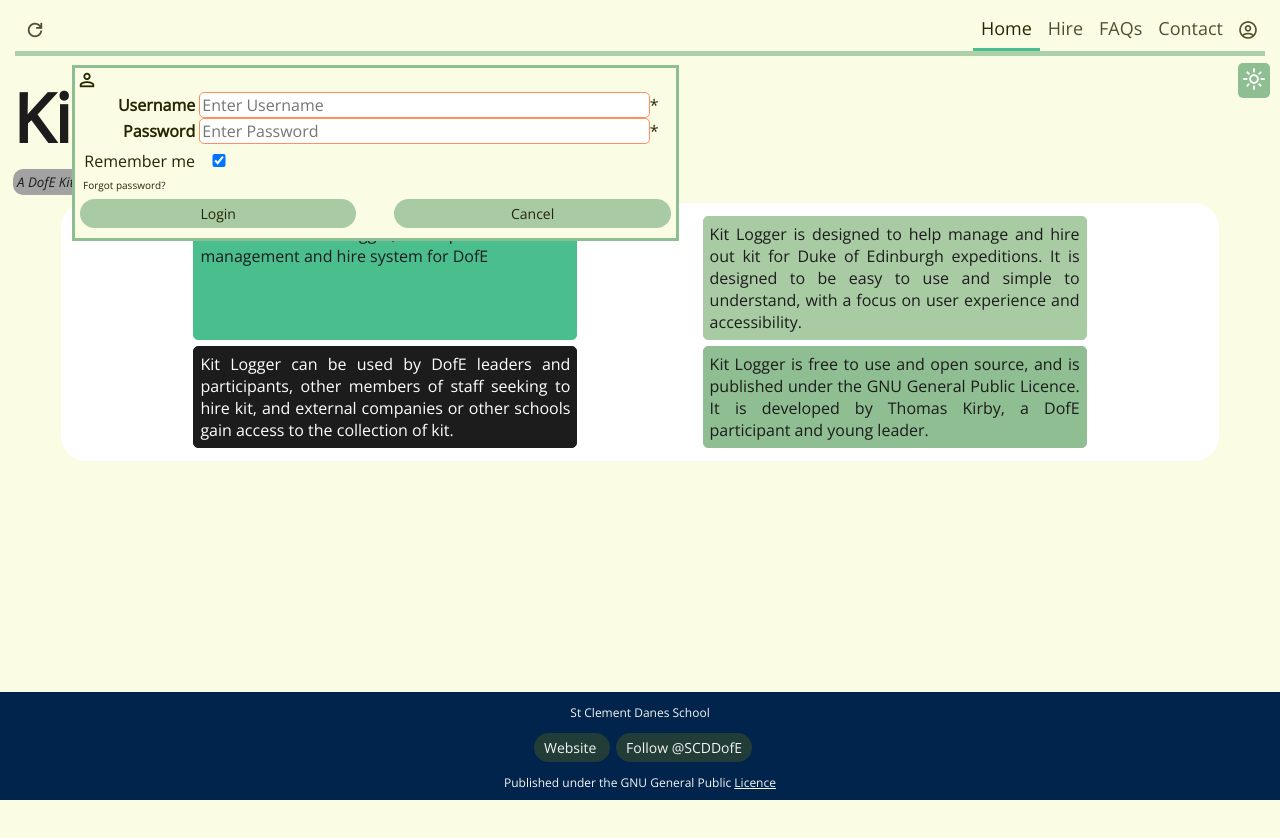
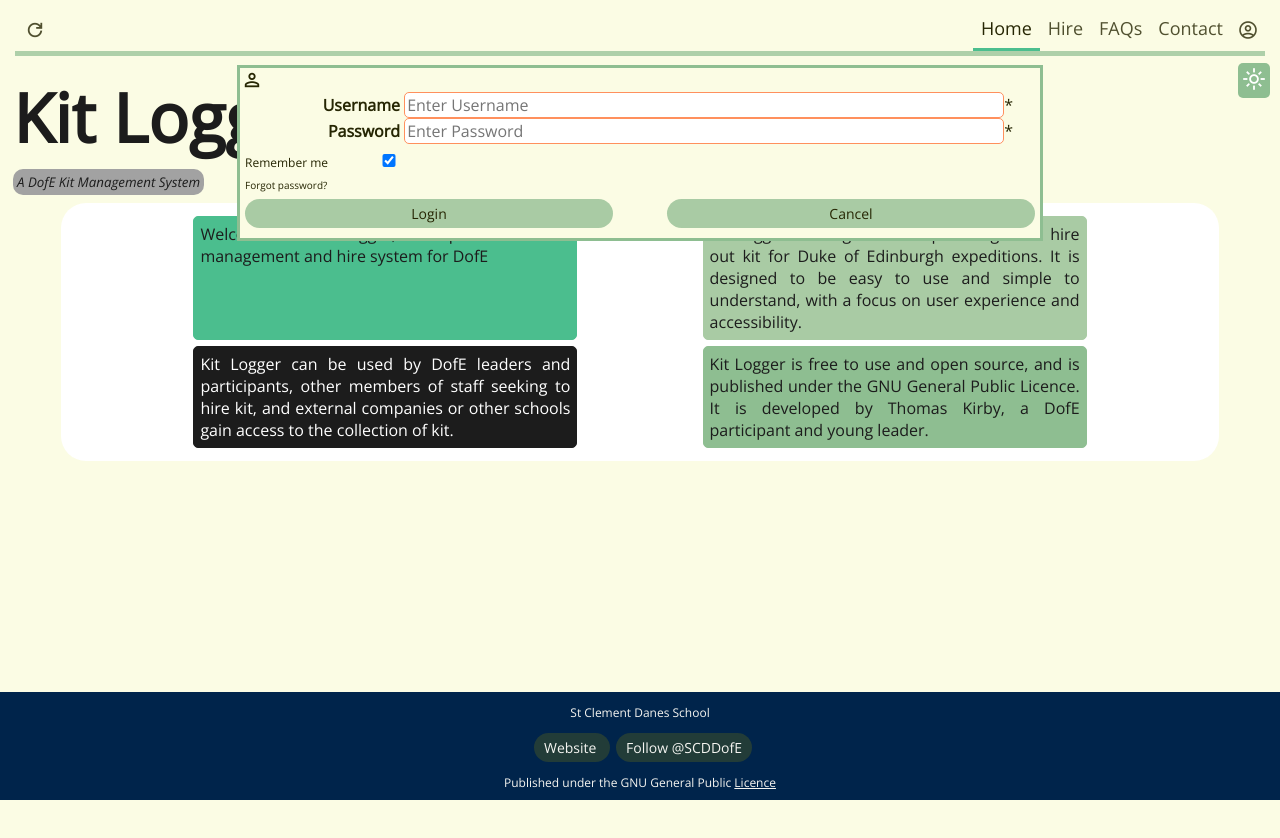
Before and after one commit to madscientist-314/kitloggerwebsite, a website: page index.html in a window 1280 px wide. Both pictures are taken after a click on the button "account_circle". After the commit the page ends 800 px from the top, so only its background shows below. Drawn offline with nearby package versions, Linux system fonts and the light colour scheme.

Commit message:
0.2.0 Login and MSSQL Server  On branch main  Your branch is up to date with 'origin/main'.
 Changes to be committed:
	new file:   .gitignore
	modified:   index.html
	modified:   package-lock.json
	modified:   package.json
	modified:   server.js
	modified:   static/style.css

```diff
--- a/index.html
+++ b/index.html
@@ -1,5 +1,5 @@
 <!-- GNU AGPLv3.0 2023
-  Software: v0.1.8
+  Software: v0.2.0
   Kit Logger - DofE Kit Management System
   Copyright (C) 2023 Thomas Kirby
 
@@ -98,9 +98,9 @@
   <body>
     <!-- Modal Login Popup -->
     <div id="login" class="modal">
-
       <!-- Modal Content -->
       <form class="modal-content animate" id="login-form">
+
         <div class="container">
           <div class="material-symbols-outlined" style="margin: auto; display: flex;">Person</div></span>
           <label for="uname"><b>Username</b></label>
@@ -111,17 +111,15 @@
           <input type="password" placeholder="Enter Password" name="psw"
             required>*
 
-          <label for="checkbox" style="width: 120px;">Remember me</label>
+          <label for="checkbox" style="width: 120px;" class="free">Remember me</label>
           <input type="checkbox" checked="checked" name="remember"
             class="checkbox">
-          <br><span><a href="#" class="psw">Forgot password?</a></span><br>
-
-          <button type="submit" class="login-form"
-            style="float: left;">Login</button>
+          <br><label class="free"><a href="#" class="psw">Forgot password?</a></label><br>
+          <button type="submit" class="login-form" style="float: left;">Login</button>
           <button type="button"
             onclick="document.getElementById('login').style.display='none'"
             class="login-form" style="float: right;">Cancel</button>
-          <br> <br>
+            <br><br>
         </div>
       </form>
       <script>
@@ -150,6 +148,7 @@
         });
       </script>
     </div>
+
     <!--Main Content-->
     <h1>Kit Logger</h1>
     <sub>A DofE Kit Management System</sub>
--- a/package.json
+++ b/package.json
@@ -2,8 +2,9 @@
   "dependencies": {
     "cors": "^2.8.5",
     "espress": "^0.0.0",
-    "express": "^4.18.2",
+    "express": "^4.21.0",
     "kitloggerwebsite": "file:",
+    "mssql": "^11.0.1",
     "nodemailer": "^6.9.14"
   },
   "name": "kitloggerwebsite",
--- a/static/style.css
+++ b/static/style.css
@@ -1,6 +1,6 @@
 /*
   GNU AGPLv3.0 2023
-  Software: v0.1.9q
+  Software: v0.2.0
   Kit Logger - DofE Kit Management System
   Copyright (C) 2023 Thomas Kirby
 
@@ -147,13 +147,8 @@ html[data-theme="dark"] {
 .psw {
   /* Password Reset */
   color: var(--text);
-  text-align: center;
-  padding: 8px;
   text-decoration: none;
   font-size: 10px;
-  font-family: var(--font);
-  width: 100%;
-  margin: auto;
 }
 
 .psw:hover {
@@ -358,7 +353,7 @@ button.login-form {
 
 .modal {
   display: none; /* Hidden by default */
-  position: absolute; /* Stay in place */
+  position: fixed; /* Stay in place */
   z-index: 1; /* Sit on top */
   left: 0;
   top: 0;
@@ -366,7 +361,7 @@ button.login-form {
   background-color: #00000000; /* Black w/ opacity */
   padding-top: 60px;
   height: 100%;
-  margin: auto;
+  width: 100%;
 
 }
 
@@ -437,6 +432,14 @@ label {
   display: inline-block;
   width: 20%;
   text-align: right;
+}
+
+.free {
+  display: inline-block;
+  width: 90%;
+  text-align: left;
+  margin-left: 5px;
+  font-size: 12px;
 }
 
 input.checkbox {
```
Also changed, not shown: server.js (+23 -1 lines), 2 other files.
